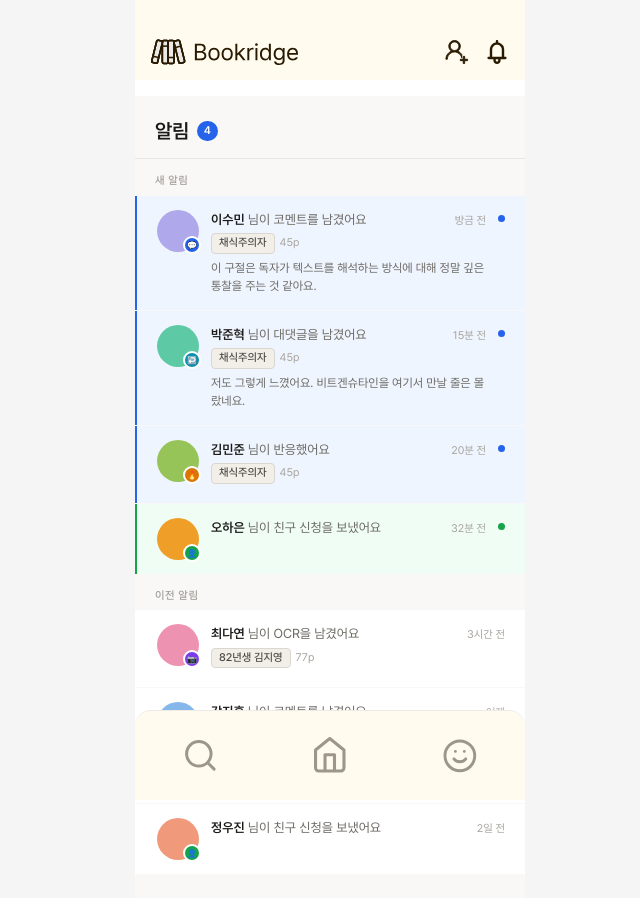
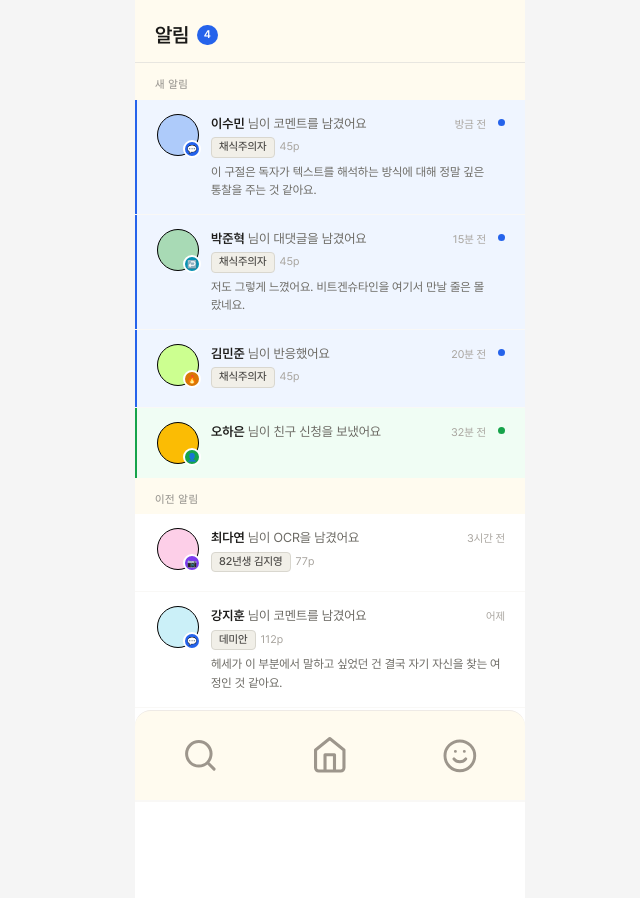
Before and after one commit to Bookridge-2026/FE, a React (Vite) app: page /notice in a window 1280 px wide. Shown: the top 898 px of the page, without its empty margins (310-950 px from the left). Built offline with nearby package versions, Linux system fonts and the light colour scheme.

Commit message:
fix: 모달 컴포넌트로 변경

```diff
--- a/src/layouts/AppLayout.tsx
+++ b/src/layouts/AppLayout.tsx
@@ -4,6 +4,7 @@ import { BottomBar } from "@/components/common/BottomBar";
 
 const HIDE_HEADER_PATHS = [
   /^\/rooms\/[^/]+/,  // /rooms/:roomId 이하 전부 헤더 가림
+  /^\/notice/,
 ];
 
 export const AppLayout = () => {
@@ -13,10 +14,13 @@ export const AppLayout = () => {
   return (
     <div className="min-h-dvh">
       <div className="fixed top-0 left-1/2 -translate-x-1/2 z-50 w-full max-w-[390px] bg-white">
-        <Header />
+        {!hideHeader && <Header />}
       </div>
 
-      <main className="pt-[calc(var(--header-height)+16px)] pb-[calc(var(--bottom-bar-height)+16px)]">
+      <main className={hideHeader
+        ? "pb-[calc(var(--bottom-bar-height)+16px)]"
+        : "pt-[calc(var(--header-height)+16px)] pb-[calc(var(--bottom-bar-height)+16px)]"
+      }>
         <Outlet />
         </main>
 
--- a/src/pages/NoticePage.tsx
+++ b/src/pages/NoticePage.tsx
@@ -2,25 +2,23 @@ import React, { useState, useCallback } from "react";
 import { useNavigate } from "react-router-dom";
 import styles from "../../src/styles/NoticePage.module.css";
 
-// ────────────────────────────────────────────────
-// Types
-// ────────────────────────────────────────────────
+const COLOR_PALETTE = [
+  "#F28B82",
+  "#FBBC04",
+  "#FFF475",
+  "#CCFF90",
+  "#A8DAB5",
+  "#CBF0F8",
+  "#AECBFA",
+  "#D7AEFB",
+  "#FDCFE8",
+  "#E6C9A8",
+];
 
-type RoomColor =
-  | "coral"
-  | "blue"
-  | "teal"
-  | "amber"
-  | "purple"
-  | "pink"
-  | "green"
-  | "gray";
-
-// "reply" = 대댓글
 type NotifType = "comment" | "reply" | "emoji" | "ocr" | "friend_request";
 
 interface BookRef {
-  id: string;    // rooms/{id}/{page} 라우팅에 사용
+  id: string;
   title: string;
   page: number;
 }
@@ -31,32 +29,12 @@ interface Notification {
   unread: boolean;
   user: {
     name: string;
-    roomColor: RoomColor;
+    colorIndex: number;
   };
   book?: BookRef;
-  // comment : 코멘트 본문만
-  // reply   : 대댓글 본문만
-  // ocr     : preview 없음 (고정 문구 사용)
-  // emoji   : preview 없음
-  // friend_request : preview 없음
   preview?: string;
   timeLabel: string;
 }
-
-// ────────────────────────────────────────────────
-// Lookup maps
-// ────────────────────────────────────────────────
-
-const AVATAR_COLOR_CLASS: Record<RoomColor, string> = {
-  coral:  styles.avatarCoral,
-  blue:   styles.avatarBlue,
-  teal:   styles.avatarTeal,
-  amber:  styles.avatarAmber,
-  purple: styles.avatarPurple,
-  pink:   styles.avatarPink,
-  green:  styles.avatarGreen,
-  gray:   styles.avatarGray,
-};
 
 const BADGE_CLASS: Record<NotifType, string> = {
   comment:        styles.badgeComment,
@@ -82,18 +60,13 @@ const ACTION_LABEL: Record<NotifType, string> = {
   friend_request: "님이 친구 신청을 보냈어요",
 };
 
-// ────────────────────────────────────────────────
-// Mock data
-// ────────────────────────────────────────────────
-
 const INITIAL_NOTIFICATIONS: Notification[] = [
   {
     id: "1",
     type: "comment",
     unread: true,
-    user: { name: "이수민", roomColor: "purple" },
+    user: { name: "이수민", colorIndex: 6 },
     book: { id: "book-001", title: "채식주의자", page: 45 },
-    // 코멘트 본문만 (책 구절 제외)
     preview: "이 구절은 독자가 텍스트를 해석하는 방식에 대해 정말 깊은 통찰을 주는 것 같아요.",
     timeLabel: "방금 전",
   },
@@ -101,9 +74,8 @@ const INITIAL_NOTIFICATIONS: Notification[] = [
     id: "2",
     type: "reply",
     unread: true,
-    user: { name: "박준혁", roomColor: "teal" },
+    user: { name: "박준혁", colorIndex: 4 },
     book: { id: "book-001", title: "채식주의자", page: 45 },
-    // 대댓글 본문만
     preview: "저도 그렇게 느꼈어요. 비트겐슈타인을 여기서 만날 줄은 몰랐네요.",
     timeLabel: "15분 전",
   },
@@ -111,33 +83,30 @@ const INITIAL_NOTIFICATIONS: Notification[] = [
     id: "3",
     type: "emoji",
     unread: true,
-    user: { name: "김민준", roomColor: "green" },
+    user: { name: "김민준", colorIndex: 3 },
     book: { id: "book-001", title: "채식주의자", page: 45 },
-    // emoji는 preview 없음
     timeLabel: "20분 전",
   },
   {
     id: "4",
     type: "friend_request",
     unread: true,
-    user: { name: "오하은", roomColor: "amber" },
-    // friend_request는 book/preview 없음
+    user: { name: "오하은", colorIndex: 1 },
     timeLabel: "32분 전",
   },
   {
     id: "5",
     type: "ocr",
     unread: false,
-    user: { name: "최다연", roomColor: "pink" },
+    user: { name: "최다연", colorIndex: 8 },
     book: { id: "book-002", title: "82년생 김지영", page: 77 },
-    // ocr은 preview 없음 — 고정 문구로 처리
     timeLabel: "3시간 전",
   },
   {
     id: "6",
     type: "comment",
     unread: false,
-    user: { name: "강지훈", roomColor: "blue" },
+    user: { name: "강지훈", colorIndex: 5 },
     book: { id: "book-003", title: "데미안", page: 112 },
     preview: "헤세가 이 부분에서 말하고 싶었던 건 결국 자기 자신을 찾는 여정인 것 같아요.",
     timeLabel: "어제",
@@ -146,23 +115,23 @@ const INITIAL_NOTIFICATIONS: Notification[] = [
     id: "7",
     type: "friend_request",
     unread: false,
-    user: { name: "정우진", roomColor: "coral" },
+    user: { name: "정우진", colorIndex: 0 },
     timeLabel: "2일 전",
   },
 ];
 
-// ────────────────────────────────────────────────
-// Avatar
-// ────────────────────────────────────────────────
 
 interface AvatarProps {
-  roomColor: RoomColor;
+  colorIndex: number;
   notifType: NotifType;
 }
 
-const Avatar: React.FC<AvatarProps> = ({ roomColor, notifType }) => (
+const Avatar: React.FC<AvatarProps> = ({ colorIndex, notifType }) => (
   <div className={styles.avatarWrap}>
-    <div className={`${styles.avatar} ${AVATAR_COLOR_CLASS[roomColor]}`} />
+    <div
+      className={styles.avatar}
+      style={{ background: COLOR_PALETTE[colorIndex] ?? "#b4b2a9" }}
+    />
     <span
       className={`${styles.badge} ${BADGE_CLASS[notifType]}`}
       aria-hidden="true"
@@ -171,10 +140,6 @@ const Avatar: React.FC<AvatarProps> = ({ roomColor, notifType }) => (
     </span>
   </div>
 );
-
-// ────────────────────────────────────────────────
-// NotifItem
-// ────────────────────────────────────────────────
 
 interface NotifItemProps {
   notif: Notification;
@@ -203,9 +168,6 @@ const NotifItem: React.FC<NotifItemProps> = ({ notif, onRead }) => {
     .filter(Boolean)
     .join(" ");
 
-  // preview 결정:
-  // - ocr/emoji/friend_request → preview 없음 (action label만)
-  // - comment/reply → preview(본문)만 표시, 이탤릭 없음
   const showPreview =
     notif.preview &&
     (notif.type === "comment" || notif.type === "reply");
@@ -218,7 +180,7 @@ const NotifItem: React.FC<NotifItemProps> = ({ notif, onRead }) => {
       tabIndex={0}
       onKeyDown={(e) => e.key === "Enter" && handleClick()}
     >
-      <Avatar roomColor={notif.user.roomColor} notifType={notif.type} />
+      <Avatar colorIndex={notif.user.colorIndex} notifType={notif.type} />
 
       <div className={styles.notifBody}>
         <div className={styles.notifTop}>
@@ -248,10 +210,6 @@ const NotifItem: React.FC<NotifItemProps> = ({ notif, onRead }) => {
     </li>
   );
 };
-
-// ────────────────────────────────────────────────
-// Page
-// ────────────────────────────────────────────────
 
 const NoticePage: React.FC = () => {
   const [notifications, setNotifications] = useState<Notification[]>(
--- a/src/styles/Noticepage.module.css
+++ b/src/styles/Noticepage.module.css
@@ -1,9 +1,3 @@
-/* ─────────────────────────────────────────
-   NoticePage.module.css
-   위치: src/styles/NoticePage.module.css
-   ───────────────────────────────────────── */
-
-/* Page shell */
 .noticePage {
   display: flex;
   flex-direction: column;
@@ -11,13 +5,12 @@
   background: #f9f8f6;
 }
 
-/* Header */
 .noticeHeader {
   display: flex;
   align-items: center;
   gap: 8px;
   padding: 20px 20px 12px;
-  background: #f9f8f6;
+  background: var(--color-main);
   position: sticky;
   top: 0;
   z-index: 10;
@@ -41,14 +34,12 @@
   line-height: 1.4;
 }
 
-/* Feed */
 .noticeFeed {
   flex: 1;
   overflow-y: auto;
   padding-bottom: 24px;
 }
 
-/* Section label */
 .sectionLabel {
   font-size: 11px;
   font-weight: 500;
@@ -56,9 +47,9 @@
   padding: 14px 20px 6px;
   letter-spacing: 0.05em;
   text-transform: uppercase;
+  background-color: var(--color-main);
 }
 
-/* List */
 .notifList {
   list-style: none;
   margin: 0;
@@ -68,7 +59,6 @@
   gap: 1px;
 }
 
-/* Item */
 .notifItem {
   display: flex;
   align-items: flex-start;
@@ -80,29 +70,22 @@
   cursor: pointer;
 }
 
-.notifItem:hover {
-  background: #f4f3f0;
-}
+.notifItem:hover { background: #f4f3f0; }
 
 .notifItemUnread {
   border-left-color: #2563eb;
   background: #eff5ff;
 }
 
-.notifItemUnread:hover {
-  background: #e4edfd;
-}
+.notifItemUnread:hover { background: #e4edfd; }
 
 .notifItemFriend.notifItemUnread {
   border-left-color: #16a34a;
   background: #f0fdf4;
 }
 
-.notifItemFriend.notifItemUnread:hover {
-  background: #dcfce7;
-}
+.notifItemFriend.notifItemUnread:hover { background: #dcfce7; }
 
-/* ─── Avatar ─── */
 .avatarWrap {
   position: relative;
   flex-shrink: 0;
@@ -114,19 +97,9 @@
   width: 42px;
   height: 42px;
   border-radius: 50%;
+  border: solid 1px;
 }
 
-/* Room colors */
-.avatarCoral  { background: #f0997b; }
-.avatarBlue   { background: #85b7eb; }
-.avatarTeal   { background: #5dcaa5; }
-.avatarAmber  { background: #ef9f27; }
-.avatarPurple { background: #afa9ec; }
-.avatarPink   { background: #ed93b1; }
-.avatarGreen  { background: #97c459; }
-.avatarGray   { background: #b4b2a9; }
-
-/* ─── Badge ─── */
 .badge {
   position: absolute;
   bottom: -2px;
@@ -148,11 +121,7 @@
 .badgeOcr     { background: #7c3aed; }
 .badgeFriend  { background: #16a34a; }
 
-/* ─── Body ─── */
-.notifBody {
-  flex: 1;
-  min-width: 0;
-}
+.notifBody { flex: 1; min-width: 0; }
 
 .notifTop {
   display: flex;
@@ -162,32 +131,11 @@
   margin-bottom: 4px;
 }
 
-.notifUser {
-  font-size: 13px;
-  font-weight: 600;
-  color: #1a1917;
-  white-space: nowrap;
-}
+.notifUser  { font-size: 13px; font-weight: 600; color: #1a1917; white-space: nowrap; }
+.notifAction { font-size: 13px; color: #6b6963; }
+.notifTime  { font-size: 11px; color: #a8a49e; margin-left: auto; white-space: nowrap; }
 
-.notifAction {
-  font-size: 13px;
-  color: #6b6963;
-}
-
-.notifTime {
-  font-size: 11px;
-  color: #a8a49e;
-  margin-left: auto;
-  white-space: nowrap;
-}
-
-/* Book + page chip */
-.notifMeta {
-  display: flex;
-  align-items: center;
-  gap: 5px;
-  margin-bottom: 5px;
-}
+.notifMeta  { display: flex; align-items: center; gap: 5px; margin-bottom: 5px; }
 
 .notifBook {
   font-size: 11px;
@@ -203,12 +151,8 @@
   text-overflow: ellipsis;
 }
 
-.notifPage {
-  font-size: 11px;
-  color: #a8a49e;
-}
+.notifPage { font-size: 11px; color: #a8a49e; }
 
-/* Preview */
 .notifPreview {
   font-size: 12px;
   color: #6b6963;
@@ -219,12 +163,6 @@
   overflow: hidden;
 }
 
-.notifPreviewItalic {
-  font-style: italic;
-  color: #7a7671;
-}
-
-/* ─── Unread dot ─── */
 .unreadDot {
   width: 7px;
   height: 7px;
@@ -234,11 +172,8 @@
   margin-top: 5px;
 }
 
-.unreadDotGreen {
-  background: #16a34a;
-}
+.unreadDotGreen { background: #16a34a; }
 
-/* ─── Empty state ─── */
 .noticeEmpty {
   display: flex;
   flex-direction: column;
@@ -250,7 +185,4 @@
   font-size: 14px;
 }
 
-.noticeEmptyIcon {
-  font-size: 32px;
-  opacity: 0.5;
-}
+.noticeEmptyIcon { font-size: 32px; opacity: 0.5; }
```
Also changed, not shown: src/components/rooms/detail/AddReactionModal.tsx (+12 -2 lines), src/pages/rooms/RoomDetailPage.tsx (+6 -65 lines).
